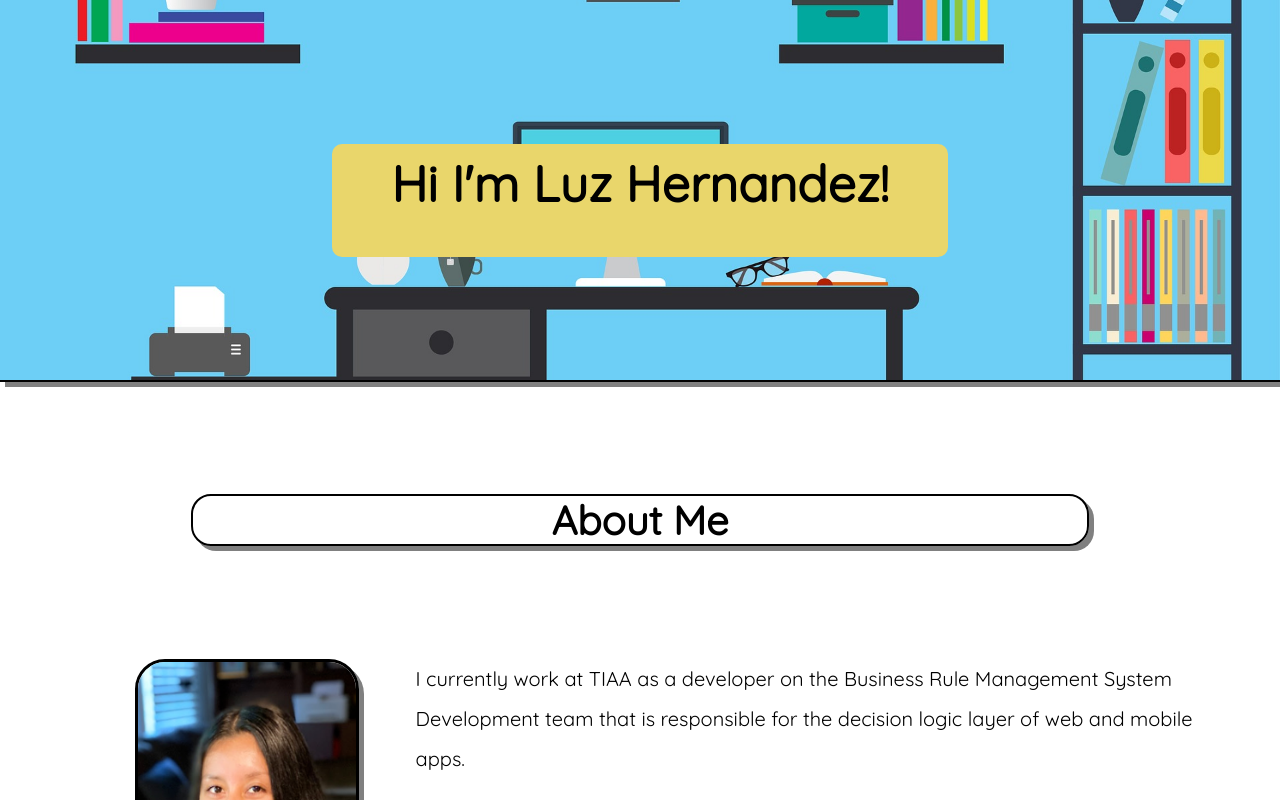
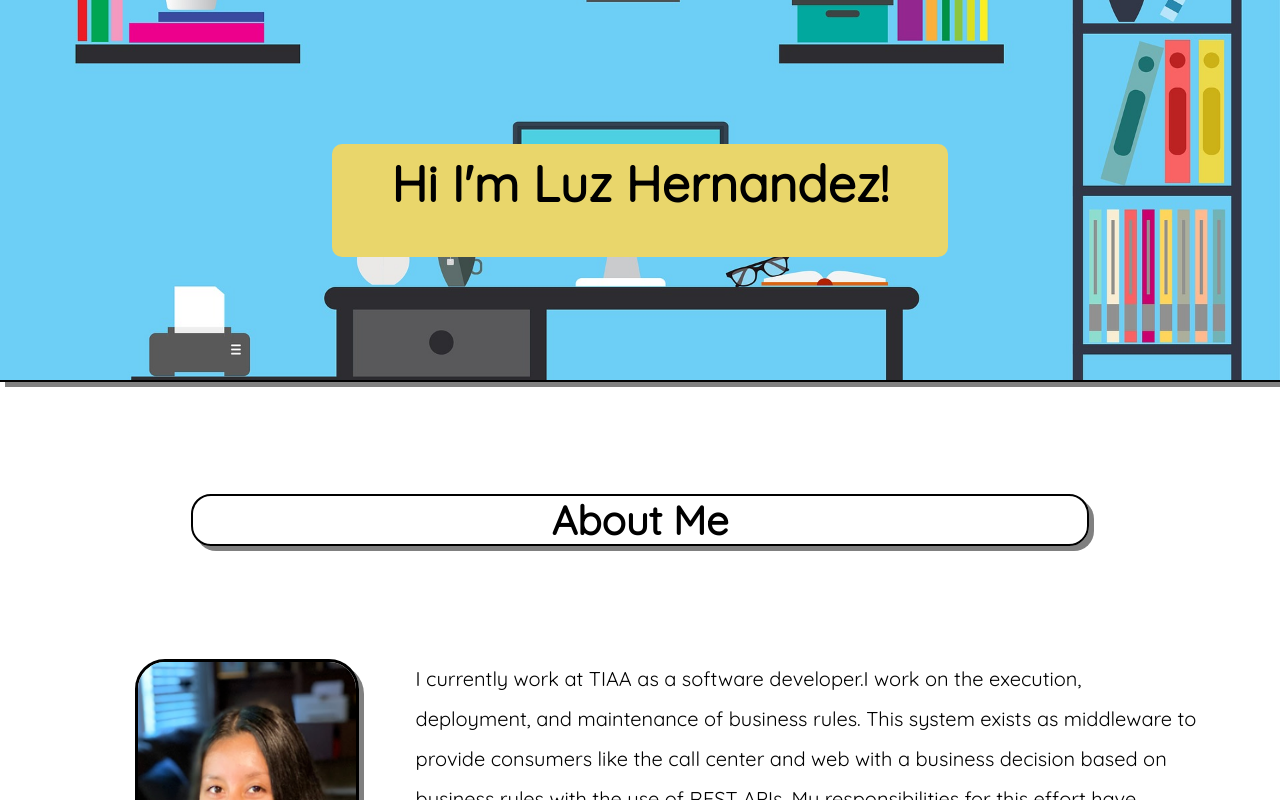
Before and after one commit to lhernandez5/PortfolioApp, a React (Create React App) app in the folder client/: page / in a window 1280 px wide. Shown: the top 800 px of the page. Built offline with nearby package versions, Linux system fonts and the light colour scheme.

Commit message:
modified intro text

```diff
--- a/client/src/components/Intro/Intro.js
+++ b/client/src/components/Intro/Intro.js
@@ -13,7 +13,11 @@ const Intro = () => (
     alt="Luz Hernandez"
   />
     <p className="intro">
-      I currently work at TIAA as a developer on the Business Rule Management System Development team that is responsible for the decision logic layer of web and mobile apps.
+      I currently work at TIAA as a software developer.I work on the execution, deployment, and maintenance of business
+      rules. This system exists as middleware to provide consumers like the call center and web with a business decision
+      based on business rules with the use of REST APIs. My responsibilities for this effort have ranged from tracking
+      progress of the agile projects in Jira, to the development of the business rules using Java, Gradle, the
+      Springboot framework, to the deployment using git, jenkins, Artifactory, and electric flow.
     </p>
     <br />
   </div>
```
